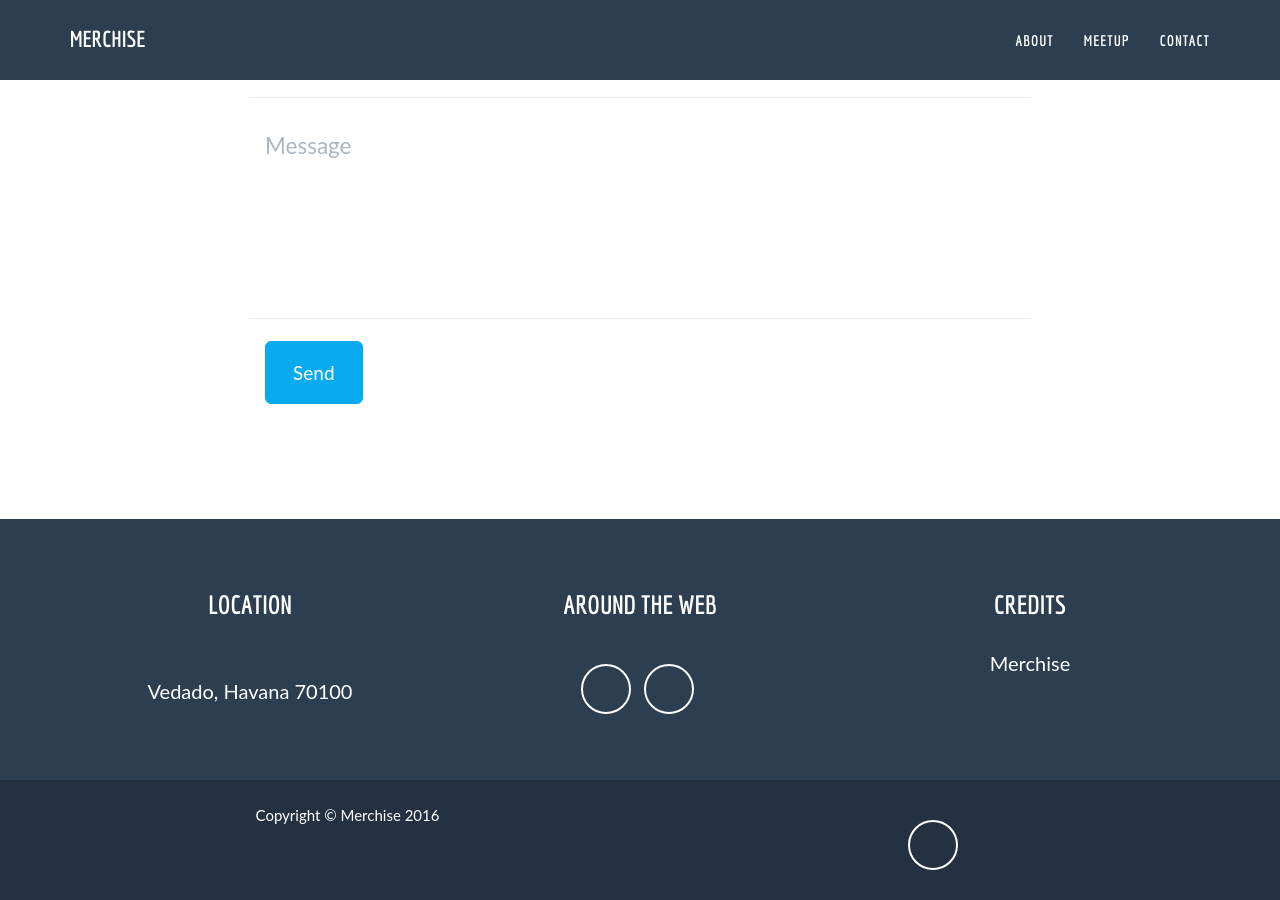
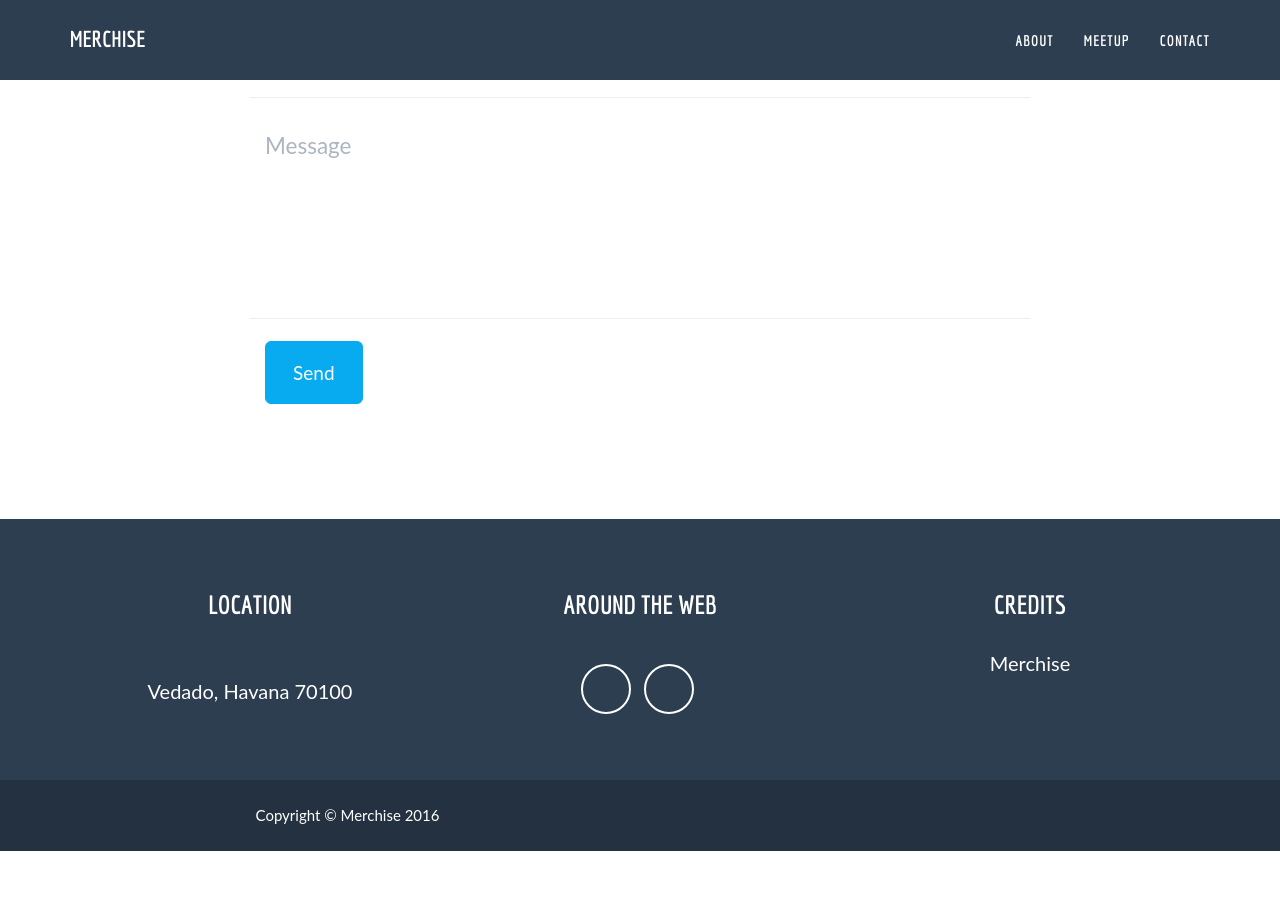
Before and after one commit to merchise-dev/merchise-dev.github.io, a Jekyll site: the page built from index.html, in a window 1280 px wide and 900 px high, scrolled down 2168 px. Built offline with Jekyll 4.4.1, drawn with Linux system fonts in a browser that asks for light colours; after the commit the page ends 3019 px from its top, so only the background shows below that.

Commit message:
removed tw from the footer

```diff
--- a/_includes/footer.html
+++ b/_includes/footer.html
@@ -34,9 +34,6 @@
                     <div class="col-lg-6">
                         Copyright &copy; {{ site.footer.copyright }} 20{{ site.time | date: '%y' }}
                     </div>
-                    <div class="col-lg-6">
-                        <a href="https://twitter.com/MerchiseMeetup" target="_blank" class="btn-social btn-outline"><i class="fa fa-fw fa-twitter"></i></a>
-                    </div>
                 </div>
             </div>
         </div>
```
